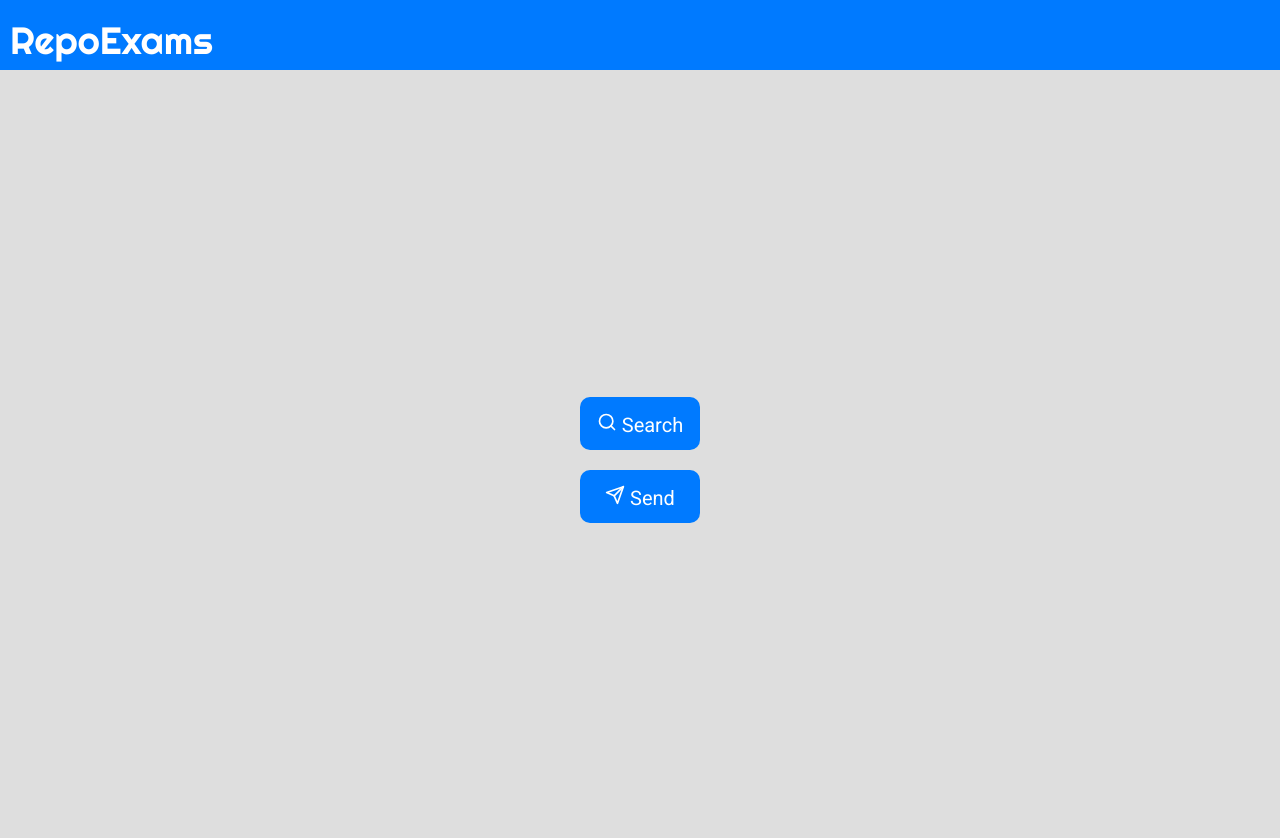
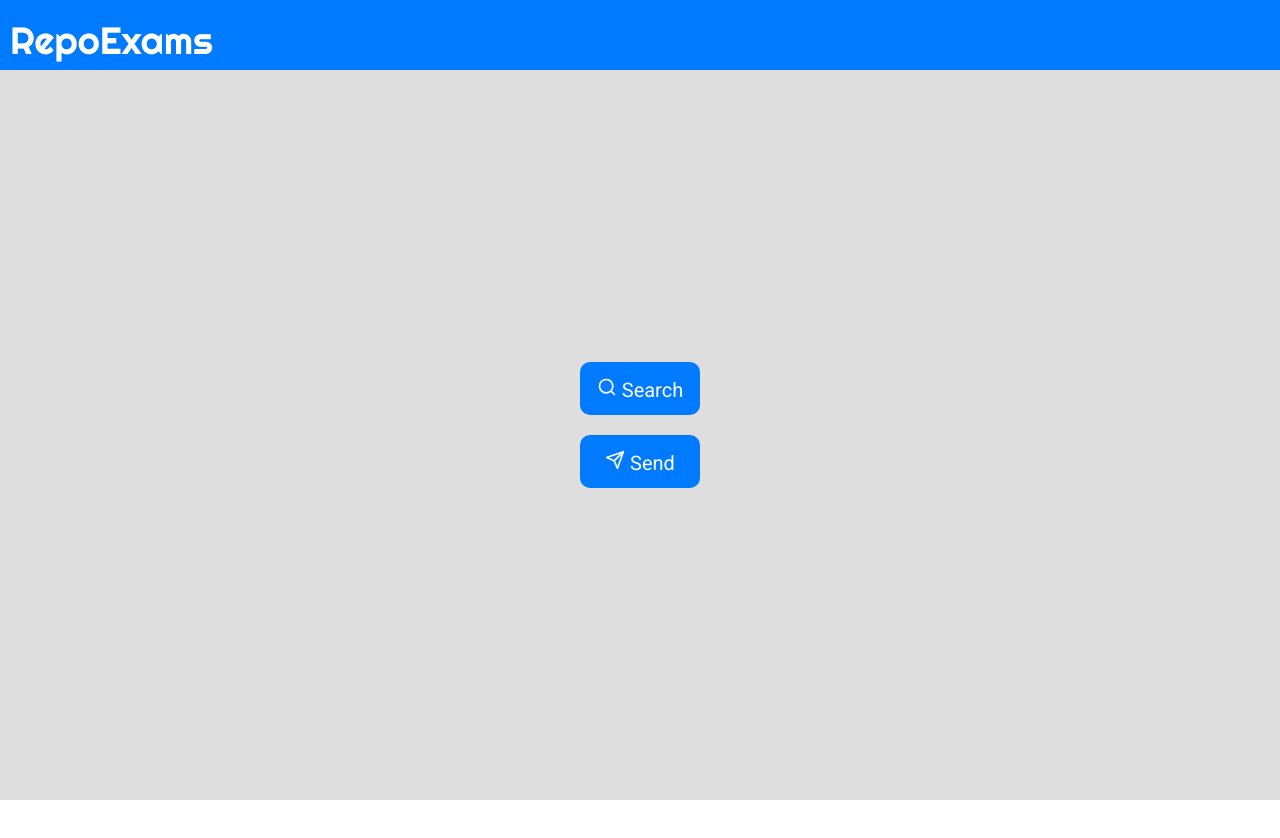
Before and after one commit to herickmotta/repo-exams-frontend, a React app: page / in a window 1280 px wide. Shown: the top 838 px of the page. After the commit the page ends 800 px from the top, so only its background shows below. Built offline with nearby package versions, Linux system fonts and the light colour scheme.

Commit message:
fix home height

```diff
--- a/src/pages/Home.js
+++ b/src/pages/Home.js
@@ -21,7 +21,7 @@ const StyledHome = styled.div`
     flex-direction: column;
     justify-content: center;
     align-items: center;
-    height:100vh;
+    height:calc(100vh - 70px);
     a{
         text-align:center;
         margin-bottom:20px;
```
